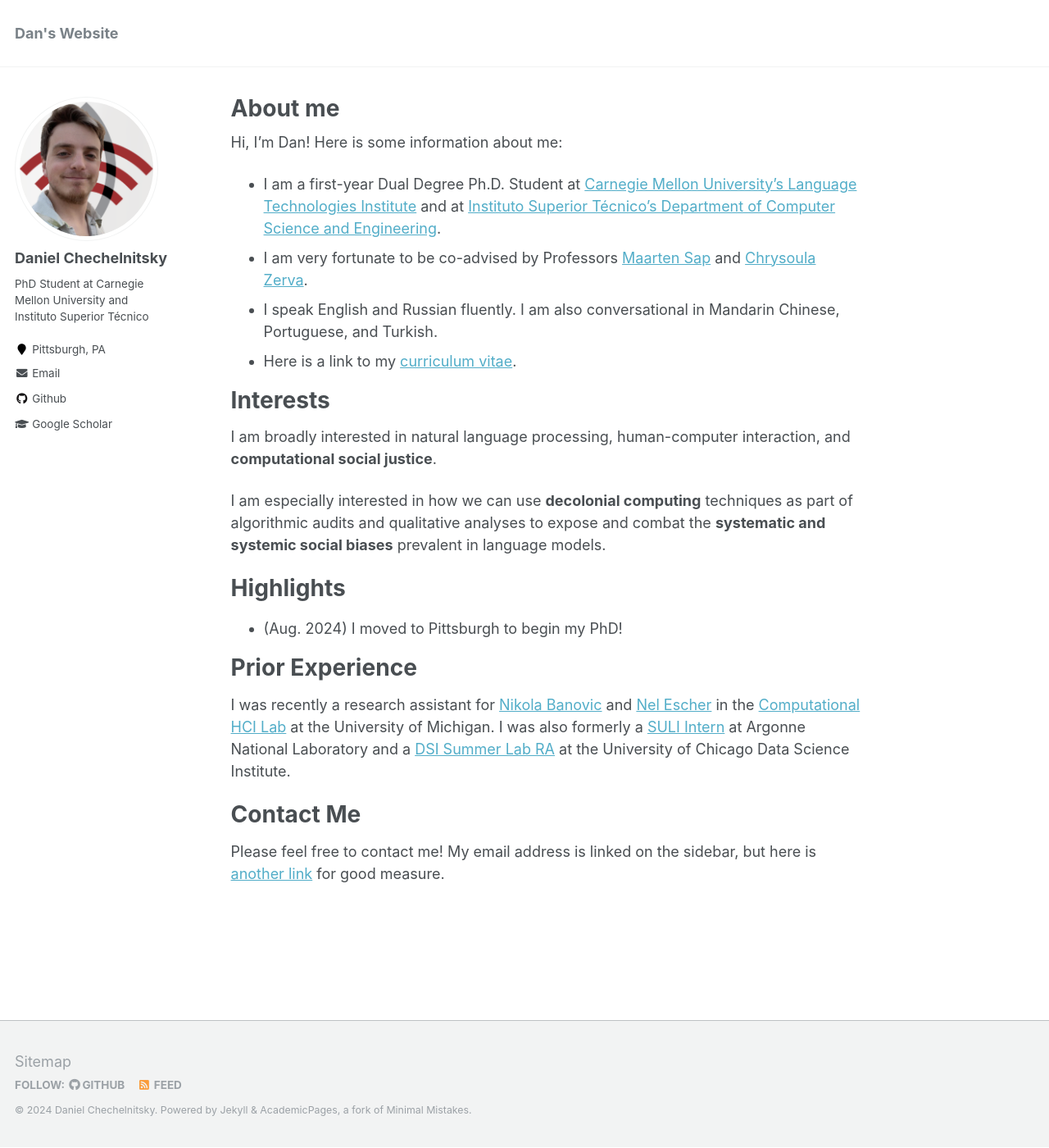
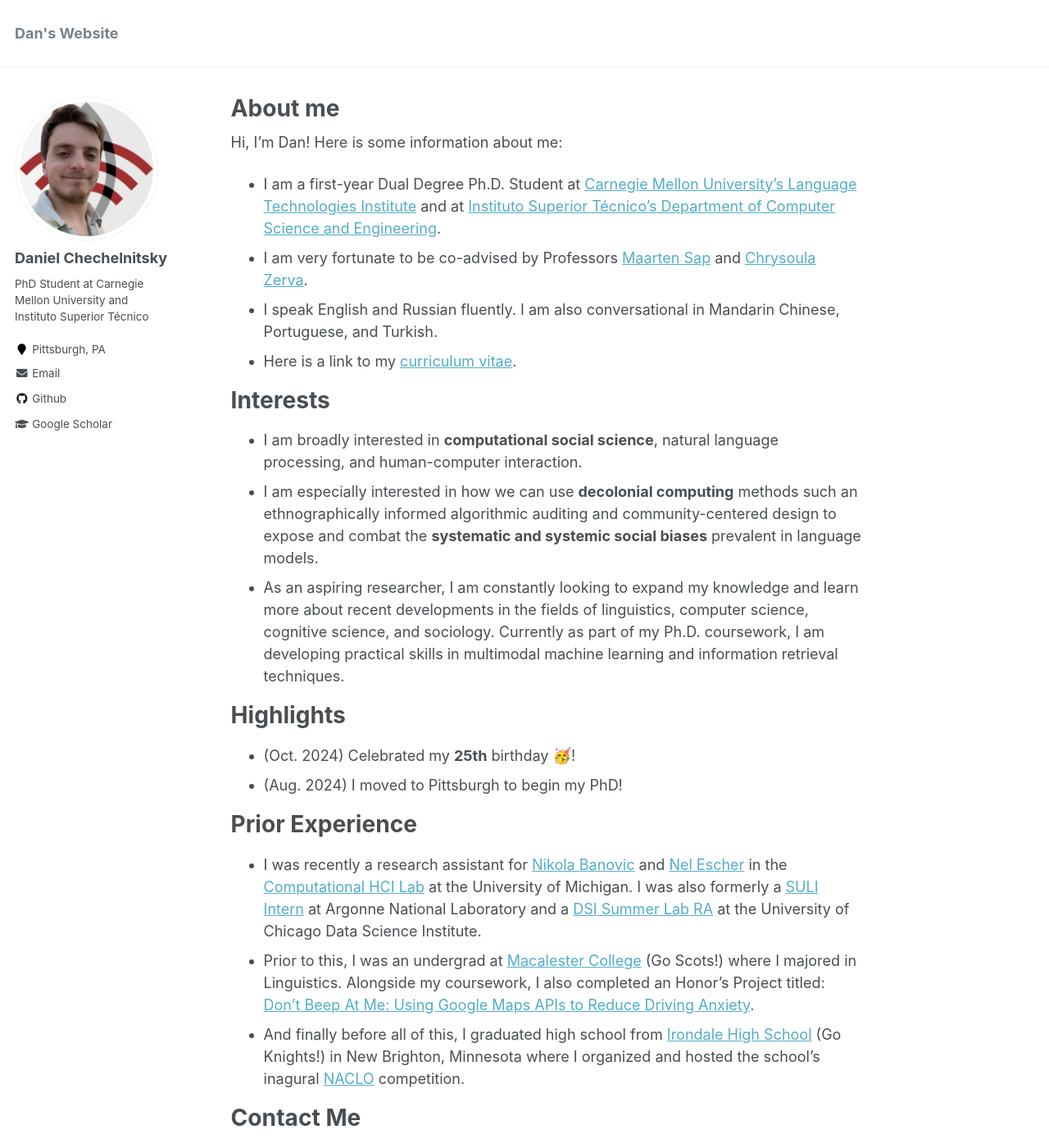
Before and after one commit to chechelnitskd/chechelnitskd.github.io, a Jekyll site: the page built from _pages/about.md, in a window 1280 px wide and 1400 px high. Shown: the whole window at 82% size. Built offline with Jekyll 4.4.1, drawn with Linux system fonts in a browser that asks for light colours.

Commit message:
Update about.md

```diff
--- a/_pages/about.md
+++ b/_pages/about.md
@@ -15,18 +15,18 @@ Hi, I'm Dan! Here is some information about me:
 - Here is a link to my [curriculum vitae](https://chechelnitskd.github.io/Chechelnitsky_CV_2024.pdf).
 
 # Interests
-
-I am broadly interested in natural language processing, human-computer interaction, and **computational social justice**.
-
-I am especially interested in how we can use **decolonial computing** techniques as part of algorithmic audits and qualitative analyses to expose and combat the **systematic and systemic social biases** prevalent in language models.
+- I am broadly interested in **computational social science**, natural language processing, and human-computer interaction.
+- I am especially interested in how we can use **decolonial computing** methods such an ethnographically informed algorithmic auditing and community-centered design to expose and combat the **systematic and systemic social biases** prevalent in language models.
+- As an aspiring researcher, I am constantly looking to expand my knowledge and learn more about recent developments in the fields of linguistics, computer science, cognitive science, and sociology. Currently as part of my Ph.D. coursework, I am developing practical skills in multimodal machine learning and information retrieval techniques.
 
 # Highlights
-
+- (Oct. 2024) Celebrated my **25th** birthday 🥳!
 - (Aug. 2024) I moved to Pittsburgh to begin my PhD!
 
 # Prior Experience
-
-I was recently a research assistant for [Nikola Banovic](https://www.nikolabanovic.net/) and [Nel Escher](https://kescher.github.io/cool-zone/) in the [Computational HCI Lab](https://x.com/comphcilab) at the University of Michigan. I was also formerly a [SULI Intern](https://science.osti.gov/wdts/suli) at Argonne National Laboratory and a [DSI Summer Lab RA](https://datascience.uchicago.edu/education/summerlab/) at the University of Chicago Data Science Institute.
+- I was recently a research assistant for [Nikola Banovic](https://www.nikolabanovic.net/) and [Nel Escher](https://kescher.github.io/cool-zone/) in the [Computational HCI Lab](https://x.com/comphcilab) at the University of Michigan. I was also formerly a [SULI Intern](https://science.osti.gov/wdts/suli) at Argonne National Laboratory and a [DSI Summer Lab RA](https://datascience.uchicago.edu/education/summerlab/) at the University of Chicago Data Science Institute.
+- Prior to this, I was an undergrad at [Macalester College](https://www.macalester.edu/) (Go Scots!) where I majored in Linguistics. Alongside my coursework, I also completed an Honor's Project titled: [Don’t Beep At Me: Using Google Maps APIs to Reduce Driving Anxiety](https://digitalcommons.macalester.edu/mathcs_honors/69/).
+- And finally before all of this, I graduated high school from [Irondale High School](https://irondale.mvpschools.org/) (Go Knights!) in New Brighton, Minnesota where I organized and hosted the school's inagural [NACLO](https://naclo.org/) competition.
 
 # Contact Me
 
```
